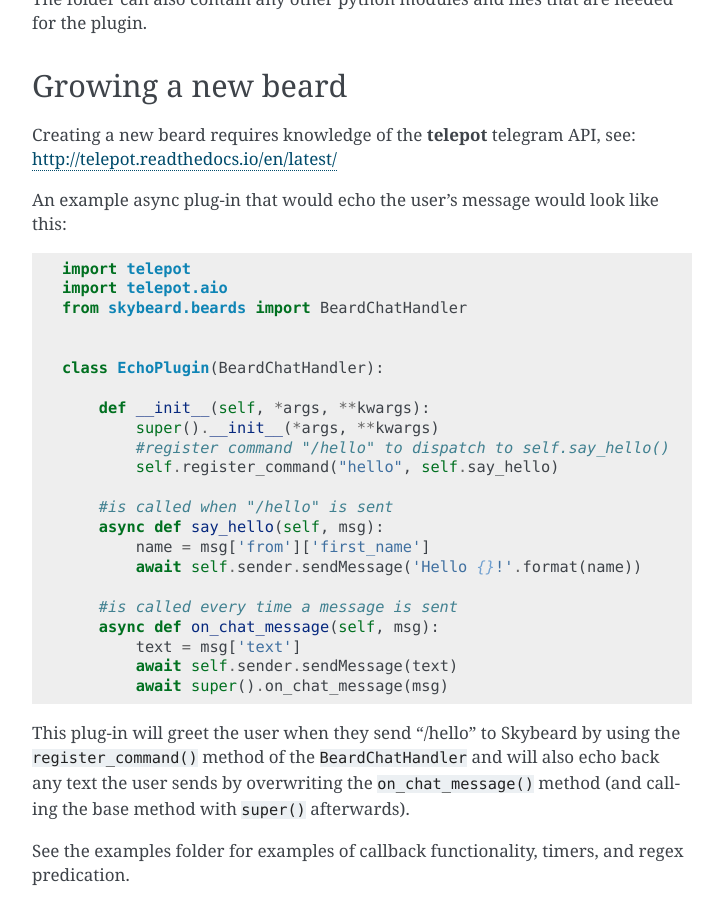
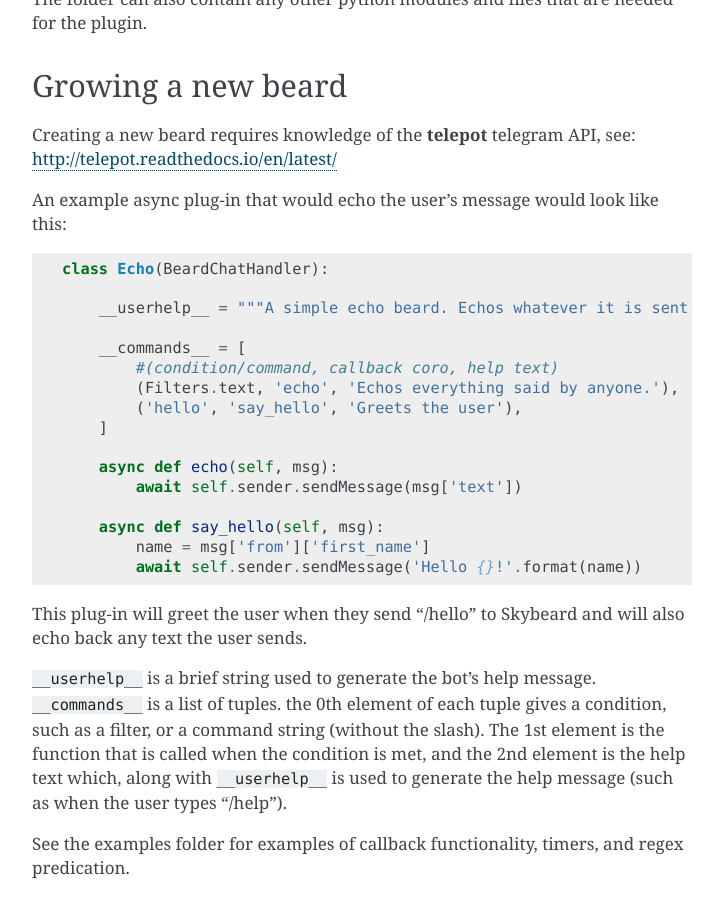
Before and after one commit to LanceMaverick/skybeard-2, a Sphinx documentation site: the page built from docs/quickstart.rst, in a window 1280 px wide and 900 px high, scrolled down 1332 px. Shown: the whole window, without its empty margins (388-1111 px from the left). Built offline with Sphinx 7.4.7, drawn with Linux system fonts in a browser that asks for light colours.

Commit message:
updating example

```diff
--- a/docs/quickstart.rst
+++ b/docs/quickstart.rst
@@ -78,34 +78,29 @@ like this:
 
 .. code:: python
 
-    import telepot
-    import telepot.aio
-    from skybeard.beards import BeardChatHandler
+    class Echo(BeardChatHandler):
 
+        __userhelp__ = """A simple echo beard. Echos whatever it is sent."""
 
-    class EchoPlugin(BeardChatHandler):
+        __commands__ = [
+            #(condition/command, callback coro, help text)
+            (Filters.text, 'echo', 'Echos everything said by anyone.'),
+            ('hello', 'say_hello', 'Greets the user'),
+        ]
 
-        def __init__(self, *args, **kwargs):
-            super().__init__(*args, **kwargs)
-            #register command "/hello" to dispatch to self.say_hello()
-            self.register_command("hello", self.say_hello)
+        async def echo(self, msg):
+            await self.sender.sendMessage(msg['text'])
 
-        #is called when "/hello" is sent
         async def say_hello(self, msg):
             name = msg['from']['first_name']
             await self.sender.sendMessage('Hello {}!'.format(name))
 
-        #is called every time a message is sent
-        async def on_chat_message(self, msg):
-            text = msg['text']
-            await self.sender.sendMessage(text)
-            await super().on_chat_message(msg)
 
-This plug-in will greet the user when they send "/hello" to Skybeard by
-using the ``register_command()`` method of the ``BeardChatHandler`` and
-will also echo back any text the user sends by overwriting the
-``on_chat_message()`` method (and calling the base method with
-``super()`` afterwards).
+This plug-in will greet the user when they send "/hello" to Skybeard  and will also echo back any text the user sends.
+
+``__userhelp__`` is a brief string used to generate the bot's help message.
+``__commands__`` is a list of tuples. the 0th element of each tuple gives a condition, such as a filter, or a command string (without the slash). The 1st element is the function that is called when the condition is met, and the 2nd element is the help text which, along with ``__userhelp__`` is used to generate the help message (such as when the user types "/help").
+
 
 See the examples folder for examples of callback functionality, timers,
 and regex predication.
```
